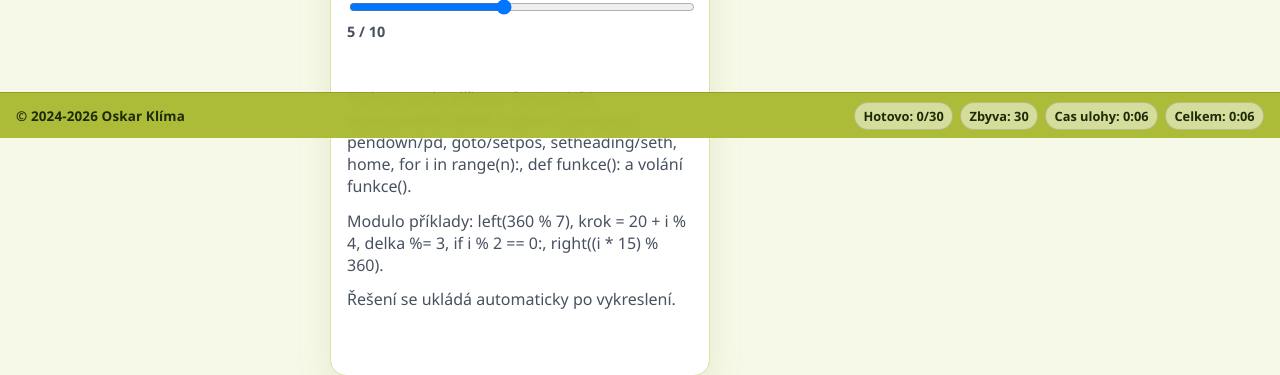
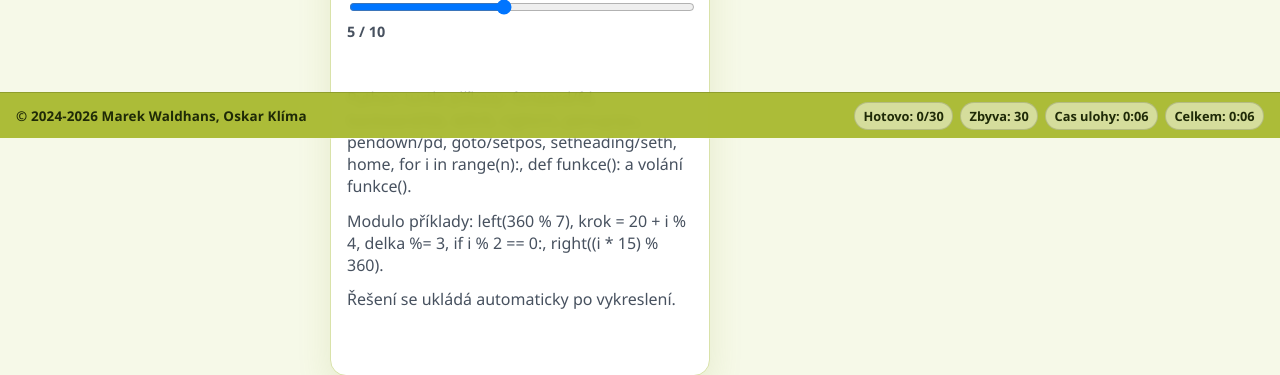
Before and after one commit to mwaldhans/zelva, a Python web app: template src/zelva/templates/index.html in a window 1280 px wide. Shown: the part 661-1036 px from the top of the page. Run offline with Jinja, Linux system fonts and the light colour scheme; the template is opened without the code that fills it, so the values that code supplies are empty.

Commit message:
Update copyright attribution
Co-authored-by: Copilot <223556219+Copilot@users.noreply.github.com>

```diff
--- a/src/zelva/templates/hub.html
+++ b/src/zelva/templates/hub.html
@@ -37,6 +37,6 @@
             </a>
         </div>
     </main>
-    <footer class="app-footer"><span class="footer-owner">© 2024-2026 Oskar Klíma</span></footer>
+    <footer class="app-footer"><span class="footer-owner">© 2024-2026 Marek Waldhans, Oskar Klíma</span></footer>
 </body>
 </html>
--- a/src/zelva/templates/index.html
+++ b/src/zelva/templates/index.html
@@ -72,7 +72,7 @@ forward(100)</textarea>
     </main>
 
     <footer class="app-footer" role="contentinfo">
-        <span class="footer-owner">© 2024-2026 Oskar Klíma</span>
+        <span class="footer-owner">© 2024-2026 Marek Waldhans, Oskar Klíma</span>
         <span class="footer-stats" aria-label="Statistiky úloh">
             <span id="footerSolved" class="footer-stat">Hotovo: 0</span>
             <span id="footerRemaining" class="footer-stat">Zbývá: 0</span>
--- a/src/zelva/templates/login.html
+++ b/src/zelva/templates/login.html
@@ -27,7 +27,7 @@
     </main>
 
     <footer class="app-footer login-footer">
-        <span class="footer-owner">© 2024-2026 Oskar Klíma</span>
+        <span class="footer-owner">© 2024-2026 Marek Waldhans, Oskar Klíma</span>
     </footer>
 </body>
 </html>
```
